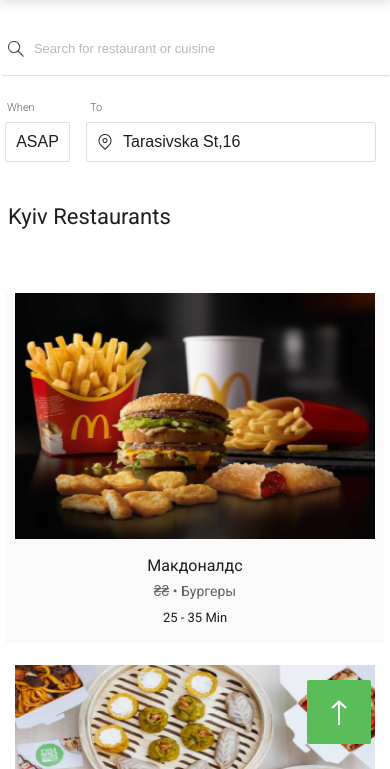
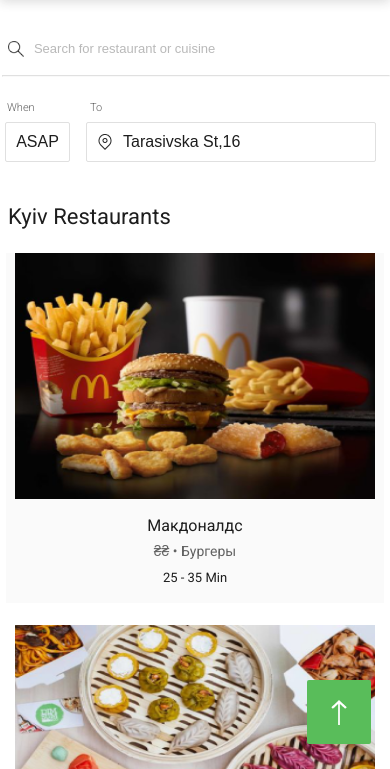
Before and after one commit to Helena-herasymiuk/uber_eats, a plain HTML site: page index.html in a window 390 px wide. Shown: the part 75-844 px from the top of the page. Drawn offline with Linux system fonts and the light colour scheme.

Commit message:
Update style.css

```diff
--- a/style.css
+++ b/style.css
@@ -553,7 +553,7 @@
 
   main {
     grid-template-columns: 99%;
-    grid-template-rows: 79px 85px 87px 3422px;
+    grid-template-rows: 79px 85px 87px 3382px;
     grid-template-areas: "search"
       "."
       "main_text"
```
